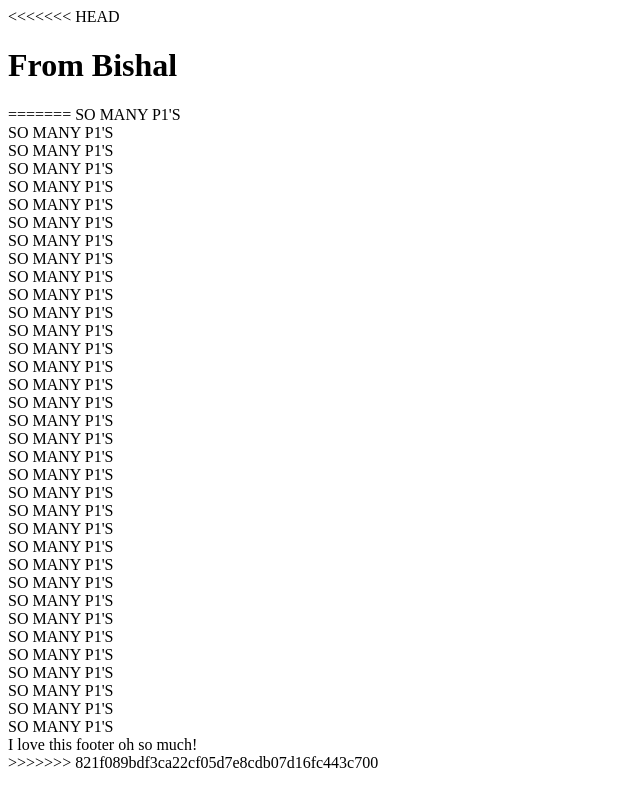
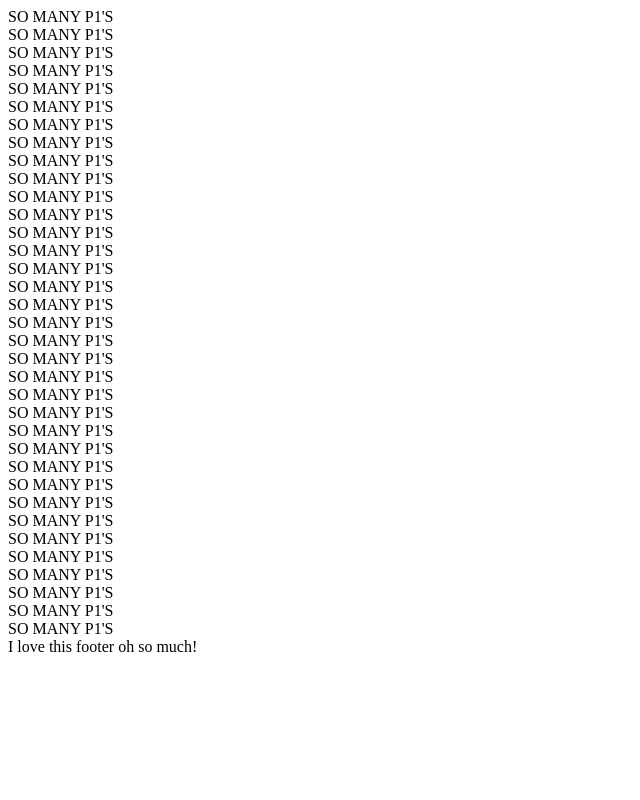
Before and after one commit to SeanDBon/TeamTestRepo, a website: page public/index.html in a window 1280 px wide. Shown: the whole page, without its empty margins (0-640 px from the left). Drawn offline with nearby package versions, Linux system fonts and the light colour scheme.

Commit message:
from rob and sean

```diff
--- a/public/index.html
+++ b/public/index.html
@@ -5,9 +5,6 @@
     <title></title>
   </head>
   <body>
-<<<<<<< HEAD
-    <h1>From Bishal</h1>
-=======
     <p1> SO MANY P1'S </p1><br>
     <p1> SO MANY P1'S </p1><br>
     <p1> SO MANY P1'S </p1><br>
@@ -47,6 +44,5 @@
     I love this footer oh so much!
   </footer>
   <script src="jquery-3.2.1.min.js"></script>
->>>>>>> 821f089bdf3ca22cf05d7e8cdb07d16fc443c700
   </body>
 </html>
```
